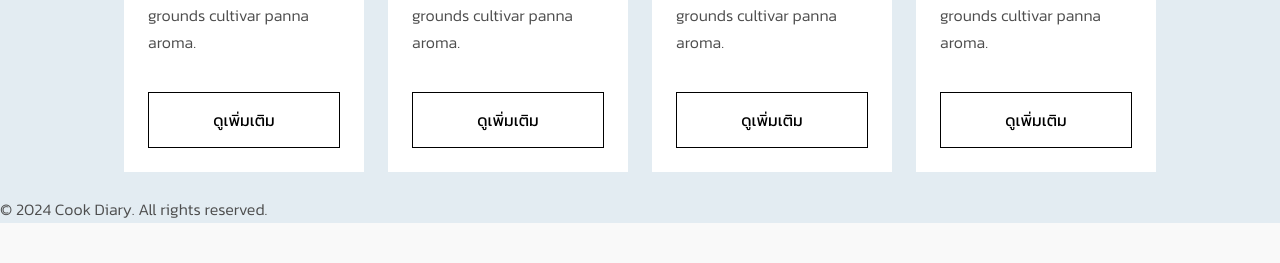
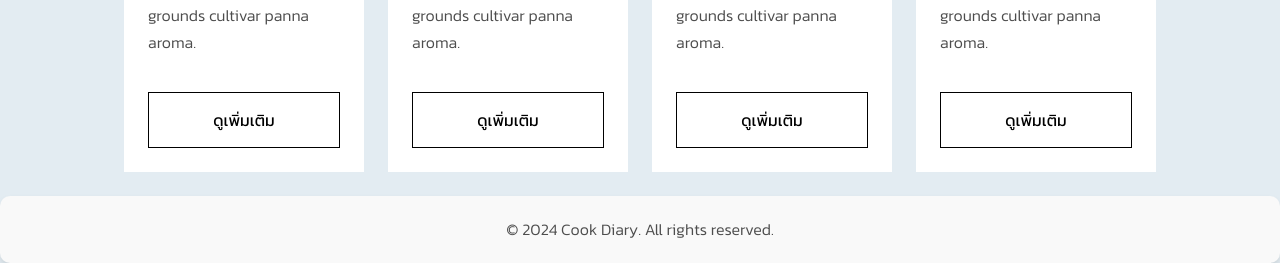
Before and after one commit to Zenbey01/All-my-web, a PHP site: page / in a window 1280 px wide. Shown: the part 2709-2972 px from the top of the page. Before the commit the page ends 2932 px from the top, so only its background shows below. Run offline with PHP 8.4, Linux system fonts and the light colour scheme.

Commit message:
update 5/9/24 กันตาย

```diff
--- a/cookdiary-web/style/index-main.css
+++ b/cookdiary-web/style/index-main.css
@@ -308,3 +308,13 @@ nav ul li a.active {
 .btn:hover {
     background-color: #0056b3;
 }
+
+.footer {
+  display: flex;
+  align-items: center;
+  justify-content: center;
+  background-color: #f9f9f9; /* สีพื้นหลัง */
+  padding: 20px; /* ระยะห่างด้านในของคอนเทนเนอร์ */
+  box-shadow: 0px 4px 6px rgba(0, 0, 0, 0.1); /* เงา */
+  border-radius: 10px; /* มุมโค้งมน */
+}
```
